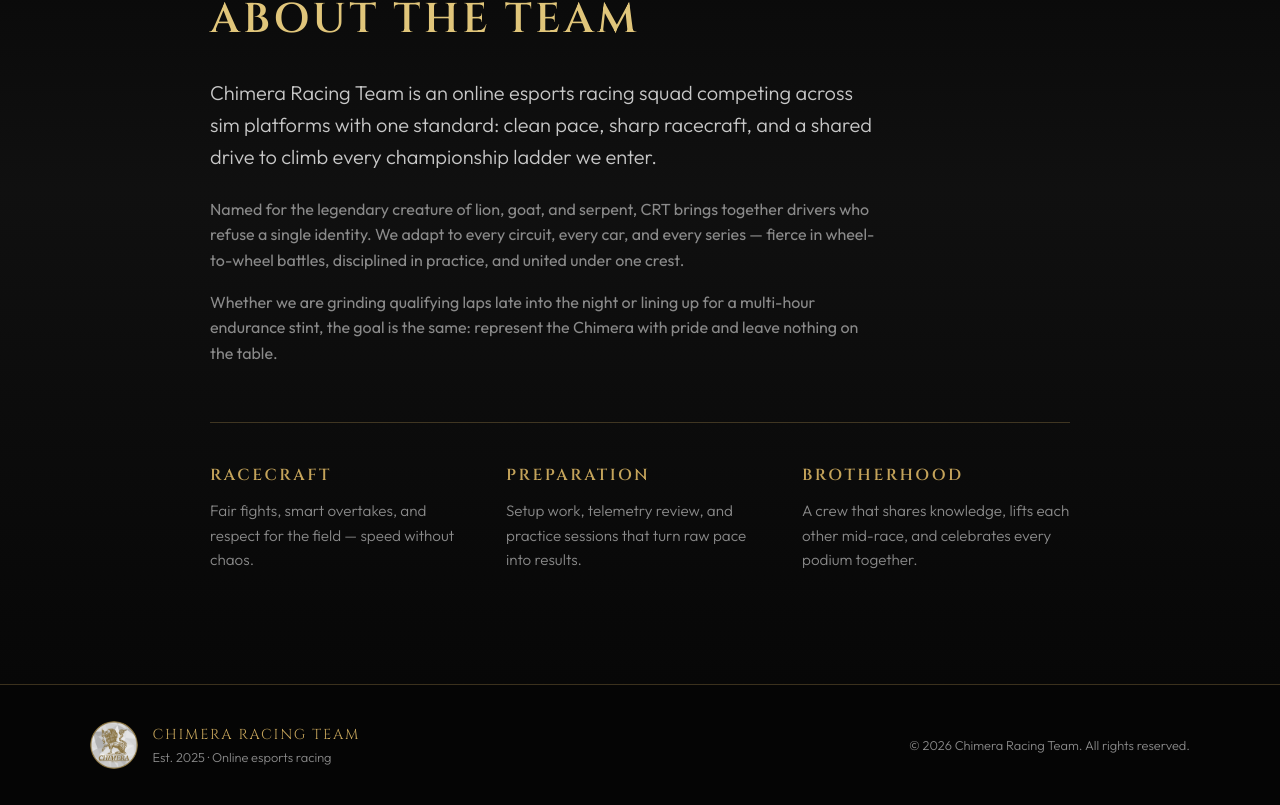
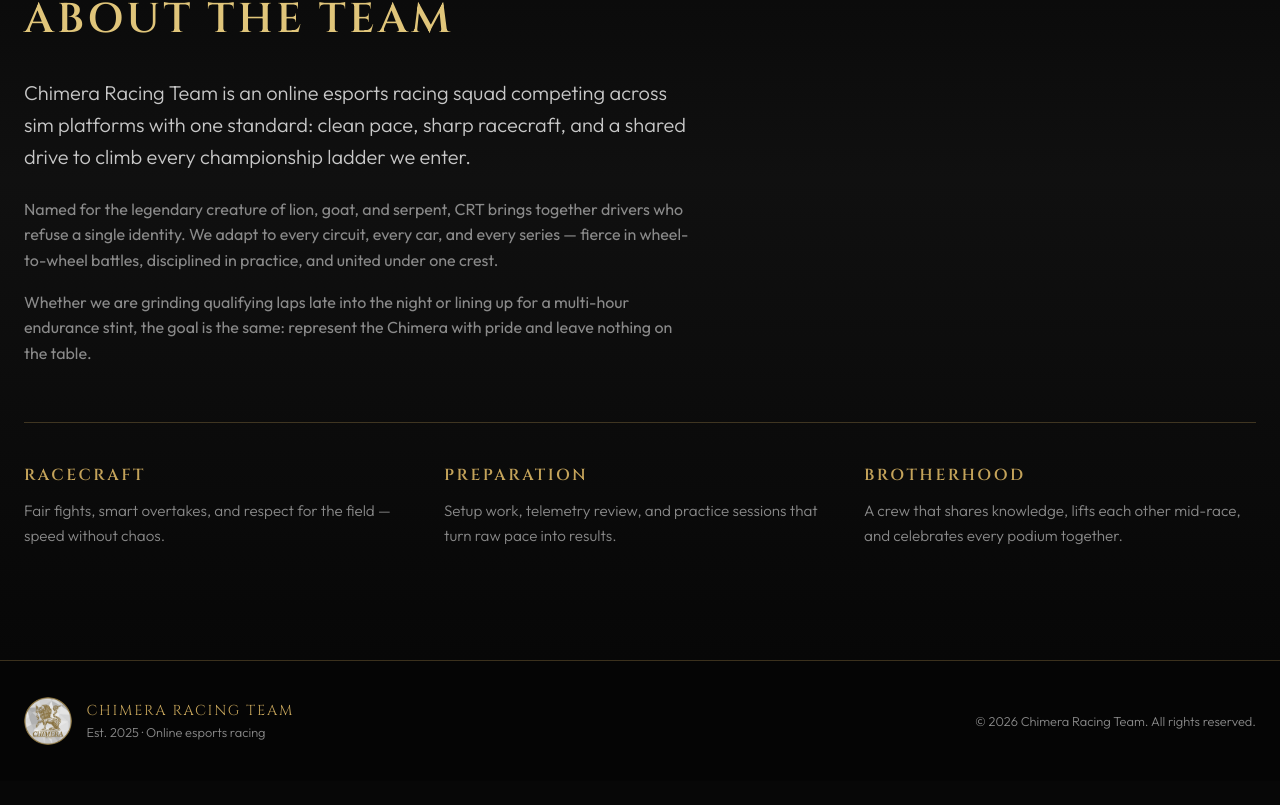
Before and after one commit to Pulserelate/CRT-Website, a React (Vite) app: page / in a window 1280 px wide. Shown: the part 942-1747 px from the top of the page. After the commit the page ends 1723 px from the top, so only its background shows below. Built offline with nearby package versions, Linux system fonts and the light colour scheme.

Commit message:
Set page, nav, and footer max-width to 1800px
Widen the shared page shell and matching chrome so content can
use more horizontal room on large screens.

Co-authored-by: hsix-pulserelate <hsix-pulserelate@users.noreply.github.com>

```diff
--- a/src/components/Footer.css
+++ b/src/components/Footer.css
@@ -5,7 +5,7 @@
 }
 
 .footer__inner {
-  max-width: 1100px;
+  max-width: 1800px;
   margin: 0 auto;
   display: flex;
   flex-wrap: wrap;
--- a/src/components/Home.css
+++ b/src/components/Home.css
@@ -169,7 +169,7 @@
 }
 
 .about__inner {
-  max-width: 860px;
+  max-width: 1800px;
   margin: 0 auto;
 }
 
--- a/src/components/Nav.css
+++ b/src/components/Nav.css
@@ -18,7 +18,9 @@
 
 .nav__inner {
   width: 100%;
+  max-width: 1800px;
   height: 100%;
+  margin: 0 auto;
   padding: 0 1.5rem;
   display: flex;
   align-items: center;
--- a/src/index.css
+++ b/src/index.css
@@ -133,7 +133,7 @@ ul {
 }
 
 .page-shell {
-  max-width: 1100px;
+  max-width: 1800px;
   margin: 0 auto;
 }
 
```
